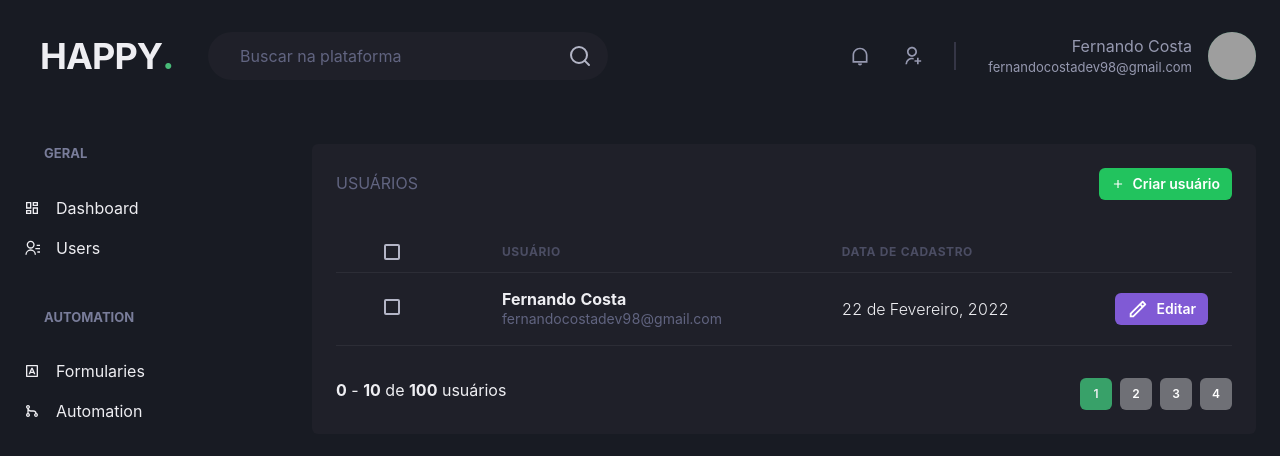
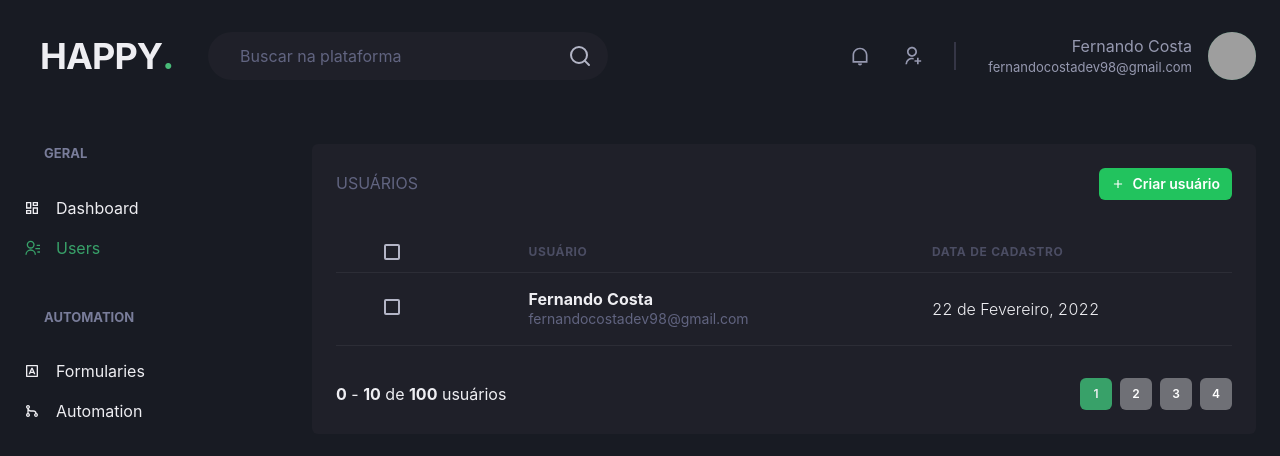
Before and after one commit to l-fernandocosta/happy, a Next.js app: page /users in a window 1280 px wide. Shown: the top 456 px of the page. Built offline with nearby package versions, Linux system fonts and the light colour scheme; grey boxes are pictures that could not be loaded.

Commit message:
Active link component

```diff
--- a/src/components/Pagination/index.tsx
+++ b/src/components/Pagination/index.tsx
@@ -3,7 +3,7 @@ import ButtonActive from "./ButtonActive";
 
 export default function Pagination() {
   return (
-    <Stack spacing={'6'} mt='8' direction='row' justify={'space-between'} >
+    <Stack spacing={'6'} mt='8' direction={['column', 'row']} justify={'space-between'} align='center'>
       <Box>
         <strong>0</strong> - <strong>10</strong> de <strong>100</strong> usuários
       </Box>
--- /dev/null
+++ b/src/components/Sidebar/ActiveLink.tsx
@@ -0,0 +1,36 @@
+import Link, { LinkProps } from "next/link";
+import { useRouter } from "next/router";
+import { cloneElement, ReactElement } from "react";
+
+interface ActiveLinkProps extends LinkProps {
+  children: ReactElement;
+  shouldMatchHref?: boolean
+}
+
+
+
+export default function ActiveLink({children, shouldMatchHref = false,  ...rest}: ActiveLinkProps){
+  const {asPath} = useRouter();
+  let isActive = false;
+
+  if(shouldMatchHref && asPath == rest.href || rest.as) {
+    isActive = true;
+  }
+
+  if(!shouldMatchHref && (asPath.startsWith(String(rest.href)) ||
+  asPath.startsWith(String(rest.as)))
+  ){
+    isActive= true;
+
+  }
+
+  return(
+
+    <Link {...rest}>
+
+      {cloneElement(children, {
+        color: isActive ? 'green.500' : 'whiteAlpha'
+      })}
+    </Link>
+  );
+}
--- a/src/components/Sidebar/NavDrawer.tsx
+++ b/src/components/Sidebar/NavDrawer.tsx
@@ -8,13 +8,13 @@ export default function NavDrawer() {
     <Stack spacing={'12'} align='flex-start'>
 
         <NavSection title =' GERAL'>
-            <NavLink icon={RiDashboardLine} title={'Dashboard'}/>
-            <NavLink icon={RiContactsLine} title={'Users'}/>
+            <NavLink href = {'/dashboard'}icon={RiDashboardLine} title={'Dashboard'}/>
+            <NavLink href={'/users'} icon={RiContactsLine} title={'Users'}/>
         </NavSection>
 
         <NavSection title="AUTOMATION">
-          <NavLink icon={RiInputMethodLine} title={'Formularies'}></NavLink>
-          <NavLink icon={RiGitMergeLine} title={"Automation"}></NavLink>
+          <NavLink href={'/forms'}icon={RiInputMethodLine} title={'Formularies'}></NavLink>
+          <NavLink href={'/automation'} icon={RiGitMergeLine} title={"Automation"}></NavLink>
         </NavSection>
 
       </Stack>
--- a/src/components/Sidebar/NavLink.tsx
+++ b/src/components/Sidebar/NavLink.tsx
@@ -1,17 +1,22 @@
-import { Icon, Link, Text, LinkProps as ChakraLinkProps} from "@chakra-ui/react";
+import { Icon, Link as ChakraLink, Text, LinkProps as ChakraLinkProps} from "@chakra-ui/react";
 import { ElementType } from "react";
+import ActiveLink from "./ActiveLink";
 
 interface NavLinkProps extends ChakraLinkProps{
   title: string,
   icon: ElementType,
+  href: string,
 }
 
 
-export default function NavLink({title, icon, ...rest}){
+export default function NavLink({title, icon, href,...rest} : NavLinkProps){
   return(
-    <Link display={'flex'} alignItems='center'  {...rest}>
-      <Icon as={icon} size='20'/>
-      <Text ml='4'>{title}</Text>
-    </Link>
+
+    <ActiveLink href={href} passHref>
+      <ChakraLink display={'flex'} alignItems='center'  {...rest}>
+        <Icon as={icon} size='20' />
+        <Text ml='4'>{title}</Text>
+      </ChakraLink>
+    </ActiveLink>
   )
 }
--- a/src/components/Sidebar/index.tsx
+++ b/src/components/Sidebar/index.tsx
@@ -3,8 +3,7 @@ import { Box, color, Drawer, DrawerBody, DrawerCloseButton, DrawerContent,
 import NavDrawer from "./NavDrawer";
 
 import { useDrawerContext } from "../../contexts/DrawerContext";
-import { useEffect } from "react";
-import { useRouter } from "next/router";
+
 
 
 export default function Sidebar() {
--- a/src/pages/users/index.tsx
+++ b/src/pages/users/index.tsx
@@ -1,19 +1,42 @@
-import { Box, Button, Checkbox, Flex, Heading, Icon, Table, Tbody, Td, Text, Th, Thead, Tr } from "@chakra-ui/react";
+import { Box, Button, Checkbox, Flex, Heading, Icon, Table, Tbody, Td, Text, Th, Thead, Tr, useBreakpoint, useBreakpointValue } from "@chakra-ui/react";
+import Link from "next/link";
 import { RiAddLine, RiPencilLine } from "react-icons/ri";
 import Header from "../../components/Header";
 import Pagination from "../../components/Pagination";
 import Sidebar from "../../components/Sidebar";
 
 export default function UserList() {
+  const isWideVersion = useBreakpointValue({
+    base: false,
+    lg: true,
+  });
+
+  const variant = useBreakpointValue({
+    base: 'outline',
+    md: 'solid'
+  });
+
+
   return (
-    <Box>
+    <Box overflowX={['auto', 'hidden']}>
       <Header />
       <Flex w={'100%'} my='6' maxWidth={1480} mx='auto' padding={'6'}>
         <Sidebar />
-        <Box flex={'1'} bg='gray.800' p={'6'} borderRadius='6'>
+        <Box flex={'1'} bg='gray.800' p={'6'} borderRadius='6' >
           <Flex justify={'space-between'} mb="8" align={'center'}>
             <Heading size='sm' fontWeight={'normal'} color="gray.500">USUÁRIOS</Heading>
-            <Button as="a" colorScheme={'whatsapp'} leftIcon={<Icon as={RiAddLine} />} size='sm'>Criar usuário </Button>
+            <Link href={'/users/create'} passHref>
+              <Button
+                variant={variant}
+                as="a"
+                colorScheme={'whatsapp'}
+                leftIcon={<Icon
+                as={RiAddLine}
+
+                />}
+                size='sm'>Criar usuário
+                </Button>
+            </Link>
           </Flex>
           <Table colorScheme={'whiteAlpha'}>
 
@@ -21,8 +44,8 @@ export default function UserList() {
               <Tr>
                 <Th><Checkbox colorScheme={'whatsapp'} px='6'/></Th>
                 <Th>Usuário</Th>
-                <Th>Data de Cadastro</Th>
-                <Th></Th>
+                {isWideVersion && <Th>Data de Cadastro</Th>}
+
               </Tr>
             </Thead>
 
@@ -35,9 +58,8 @@ export default function UserList() {
                     <Text fontSize={'sm'} color='gray.500'>fernandocostadev98@gmail.com</Text>
                   </Box>
                 </Td>
-                <Td fontWeight={'light'}>22 de Fevereiro, 2022</Td>
-                <Td w='4'><Button colorScheme={'purple'} size='sm'leftIcon={<Icon as={RiPencilLine} fontSize='22' />}>
-                  Editar</Button></Td>
+               {isWideVersion && <Td fontWeight={'light'}>22 de Fevereiro, 2022</Td>}
+
 
               </Tr>
             </Tbody>
```
Also changed, not shown: src/pages/users/create.tsx (+20 -3 lines).
